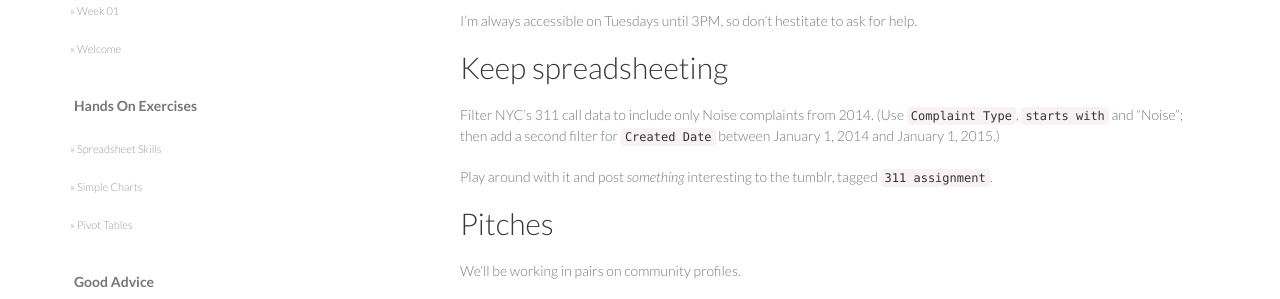
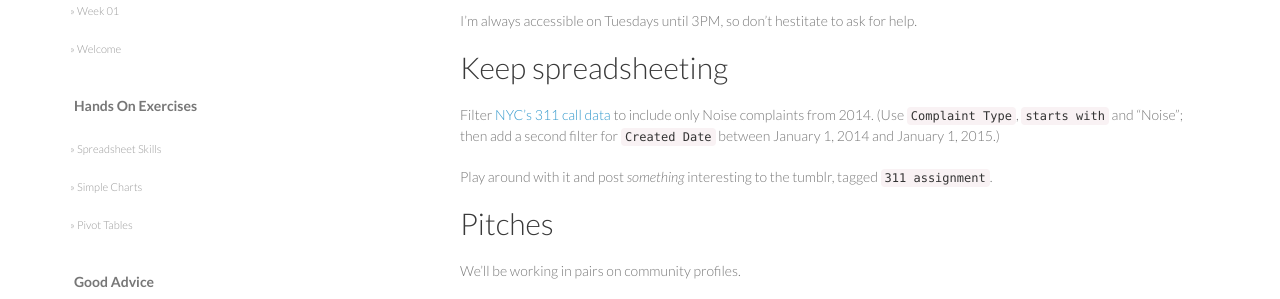
Before and after one commit to amandabee/CUNY-data-skills, a Jekyll site: the page built from _posts/2015-02-04-week02.md, in a window 1280 px wide and 900 px high. Shown: the part 223-522 px from the top of the window. Built offline with Jekyll 4.4.1, drawn with Linux system fonts in a browser that asks for light colours; nearby versions of some CDN libraries; part of the change alters nothing that is shown.

```diff
--- a/_posts/2015-02-04-week02.md
+++ b/_posts/2015-02-04-week02.md
@@ -12,7 +12,7 @@ I'm always accessible on Tuesdays until 3PM, so don't hestitate to ask for help.
 
 
 ## Keep spreadsheeting
-Filter NYC's 311 call data to include only Noise complaints from 2014. (Use `Complaint Type`, `starts with` and "Noise"; then add a second filter for `Created Date` between January 1, 2014 and January 1, 2015.)
+Filter [NYC's 311 call data](https://nycopendata.socrata.com/Social-Services/311-Service-Requests-from-2010-to-Present/erm2-nwe9?) to include only Noise complaints from 2014. (Use `Complaint Type`, `starts with` and "Noise"; then add a second filter for `Created Date` between January 1, 2014 and January 1, 2015.)
 
 Play around with it and post *something* interesting to the tumblr, tagged `311 assignment`.
 
```
